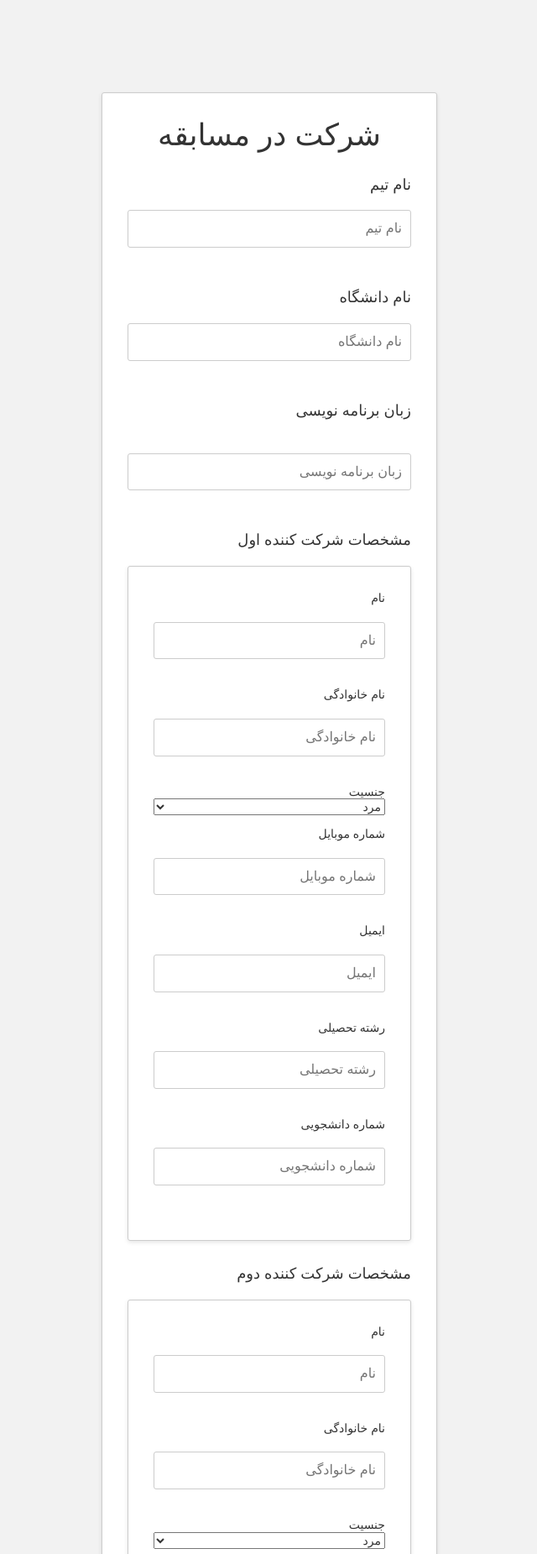
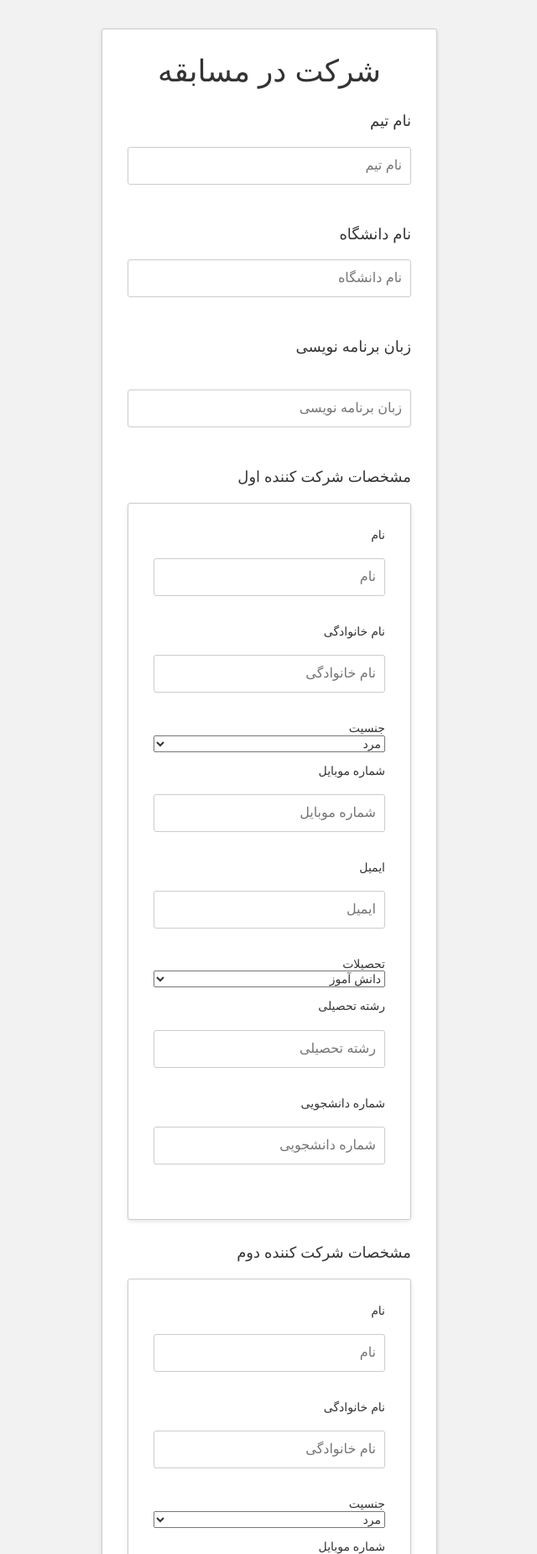
Before and after one commit to SajjadKiani/Algorithm-Contest-UB, a Django app: page /register in a window 1280 px wide. Shown: the part 70-1921 px from the top of the page at 84% size, without its empty margins (319-959 px from the left). Run offline with Django 4.2, Linux system fonts and the light colour scheme; some libraries are stand-ins or nearby versions.

Commit message:
education and major added to registration form

```diff
--- a/core/urls.py
+++ b/core/urls.py
@@ -28,6 +28,10 @@ urlpatterns = [
 
 ]
 
+# admin interface Header
+admin.site.site_header = 'UB-CSC'
+admin.site.index_title = 'Admin Panel'
+
 # serving static and media for development
 if settings.DEBUG:
     urlpatterns += static(settings.STATIC_URL, document_root=settings.STATIC_ROOT)
--- a/templates/website/register.html
+++ b/templates/website/register.html
@@ -177,10 +177,19 @@
                                     <label><i class="zmdi zmdi-email"></i></label>
                                     <input type="email" name="email1" placeholder="ایمیل" required />
                                 </div>
+                                <h5>تحصیلات</h5>
+                                <div class="form-group">
+                                    <select name="education1" style="width:100%" required>
+                                        <option value="1">دانش آموز</option>
+                                        <option value="2">دانشجو</option>
+                                        <option value="3">دانش آموخته</option>
+                                        <option value="4">هیچکدام</option>
+                                    </select>
+                                </div>
                                 <h5>رشته تحصیلی</h5>
                                 <div class="form-group">
                                     <label><i class="zmdi zmdi-account material-icons-name"></i></label>
-                                    <input type="text" name="education1" placeholder="رشته تحصیلی" />
+                                    <input type="text" name="major1" placeholder="رشته تحصیلی" />
                                 </div>
                                 <h5>شماره دانشجویی</h5>
                                 <div class="form-group">
@@ -218,10 +227,19 @@
                                     <label><i class="zmdi zmdi-email"></i></label>
                                     <input type="email" name="email2" placeholder="ایمیل" required />
                                 </div>
+                                <h5>تحصیلات</h5>
+                                <div class="form-group">
+                                    <select name="education2" style="width:100%" required>
+                                        <option value="1">دانش آموز</option>
+                                        <option value="2">دانشجو</option>
+                                        <option value="3">دانش آموخته</option>
+                                        <option value="4">هیچکدام</option>
+                                    </select>
+                                </div>
                                 <h5>رشته تحصیلی</h5>
                                 <div class="form-group">
                                     <label><i class="zmdi zmdi-account material-icons-name"></i></label>
-                                    <input type="text" name="education2" placeholder="رشته تحصیلی" />
+                                    <input type="text" name="major2" placeholder="رشته تحصیلی" />
                                 </div>
                                 <h5>شماره دانشجویی</h5>
                                 <div class="form-group">
@@ -259,10 +277,19 @@
                                     <label><i class="zmdi zmdi-email"></i></label>
                                     <input type="email" name="email3" placeholder="ایمیل" />
                                 </div>
+                                <h5>تحصیلات</h5>
+                                <div class="form-group">
+                                    <select name="education3" style="width:100%">
+                                        <option value="1">دانش آموز</option>
+                                        <option value="2">دانشجو</option>
+                                        <option value="3">دانش آموخته</option>
+                                        <option value="4">هیچکدام</option>
+                                    </select>
+                                </div>
                                 <h5>رشته تحصیلی</h5>
                                 <div class="form-group">
                                     <label><i class="zmdi zmdi-account material-icons-name"></i></label>
-                                    <input type="text" name="education3" placeholder="رشته تحصیلی" />
+                                    <input type="text" name="major3" placeholder="رشته تحصیلی" />
                                 </div>
                                 <h5>شماره دانشجویی</h5>
                                 <div class="form-group">
--- a/website/models.py
+++ b/website/models.py
@@ -13,6 +13,12 @@ class Team(models.Model):
         ('M', 'مرد'),
         ('F', 'زن'),
     ]
+    EDUCATION_CHOICES = [
+        ('1', 'دانش آموز'),
+        ('2', 'دانشجو'),
+        ('3', 'دانش آموخته'),
+        ('4', 'هیچکدام'),
+    ]
     first_name1 = models.CharField(max_length=255)
     last_name1 = models.CharField(max_length=255)
     gender1 = models.CharField(max_length=1, choices=GENDER_CHOICES)
@@ -21,7 +27,8 @@ class Team(models.Model):
         validators=[RegexValidator(r'^\d{11}$', 'Enter a valid 11-digit phone number.')]
     )
     email1 = models.CharField(max_length=255)
-    education1 = models.CharField(max_length=255, null=True, blank=True)
+    education1 = models.CharField(max_length=1, choices=EDUCATION_CHOICES, null=True, blank=True)
+    major1 = models.CharField(max_length=255, null=True, blank=True)
     student_number1 = models.CharField(max_length=20, null=True, blank=True)
 
     first_name2 = models.CharField(max_length=255)
@@ -32,7 +39,8 @@ class Team(models.Model):
         validators=[RegexValidator(r'^\d{11}$', 'Enter a valid 11-digit phone number.')]
     )
     email2 = models.CharField(max_length=255)
-    education2 = models.CharField(max_length=255, null=True, blank=True)
+    education2 = models.CharField(max_length=1, choices=EDUCATION_CHOICES, null=True, blank=True)
+    major2 = models.CharField(max_length=255, null=True, blank=True)
     student_number2 = models.CharField(max_length=20, null=True, blank=True)
 
     first_name3 = models.CharField(max_length=255, null=True, blank=True)
@@ -40,7 +48,8 @@ class Team(models.Model):
     gender3 = models.CharField(max_length=1, choices=GENDER_CHOICES, null=True, blank=True)
     phone3 = models.CharField(max_length=11, null=True, blank=True)
     email3 = models.CharField(max_length=255, null=True, blank=True)
-    education3 = models.CharField(max_length=255, null=True, blank=True)
+    education3 = models.CharField(max_length=1, choices=EDUCATION_CHOICES, null=True, blank=True)
+    major3 = models.CharField(max_length=255, null=True, blank=True)
     student_number3 = models.CharField(max_length=20, null=True, blank=True)
 
 
```
Also changed, not shown: website/migrations/0004_team_major1_team_major2_team_major3_and_more.py (added), website/migrations/0005_alter_team_education1_alter_team_education2_and_more.py (added).
